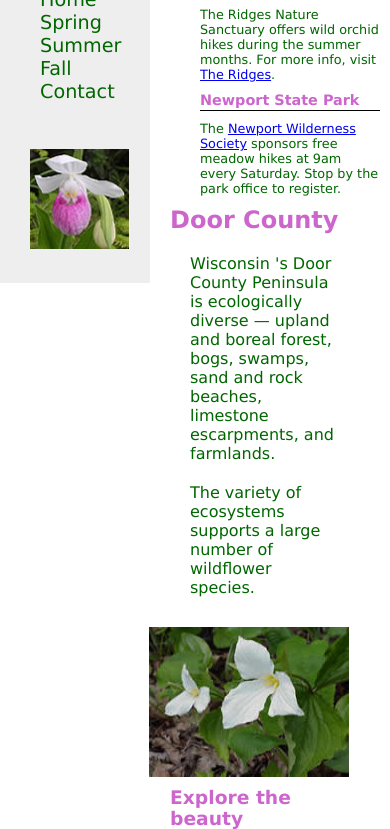
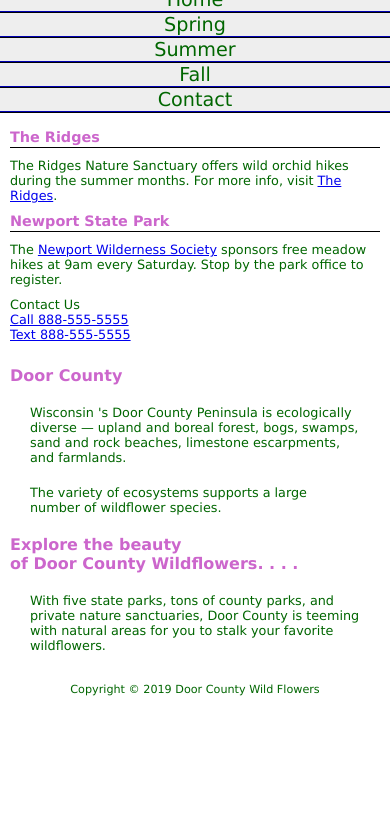
Before and after one commit to 44144-Sp22/ch7inclassnotes1-danielabreu2435, a plain HTML site: page index.html in a window 390 px wide. Shown: the part 152-981 px from the top of the page. After the commit the page ends 868 px from the top, so only its background shows below. Drawn offline with Linux system fonts and the light colour scheme.

Commit message:
ch7inclass finished

```diff
--- a/index.html
+++ b/index.html
@@ -3,7 +3,8 @@
 <head>
 	<title>Door County Wildflowers</title>
 	<meta charset="utf-8">
-    <link rel="stylesheet" href="style.css">
+    <link rel="stylesheet" href="style.css" media="screen">
+		  <link rel="stylesheet" href="stylePrint.css" media="print">
 </head>
 <body>
 <div id="container">
@@ -28,6 +29,10 @@
         <h3>Newport State Park</h3>
         <p class="news">The <a href=" http://www.newportwildernesssociety.org " target="blank">
         Newport Wilderness Society</a> sponsors free meadow hikes at 9am every Saturday. Stop by the park office to register.</p>
+<p class="news">Contact Us<br>
+		<a href="tel: 888-555-555"> Call 888-555-5555</a><br>
+		<a href="sms: 888-555-555"> Text 888-555-5555</a>
+</p>
     </aside>
     <main id="content">
         <h2>Door County</h2>
--- a/style.css
+++ b/style.css
@@ -79,3 +79,38 @@
 .news {font-size: 0.80em;
 	   margin: 10px;
 }
+
+@media only screen and (max-width: 1024px){
+	main {margin: 0px;}
+	body {margin: 0px;}
+	#container {min-width: auto;}
+	nav {float:none; width: auto;}
+	aside {float:none; width: auto;}
+	nav li {display: inline-block; padding: .5em;}
+	nav ul {text-align: center;}
+	h1, h2, h3 {font-size: 120%;}
+	p {font-size: 90%;}
+	nav img {display: none;}
+}
+
+@media only screen and (max-width: 768px) {
+	#container {min-width: auto;}
+	h1,h2,h3 {font-size: 100%;}
+	p, .news {font-size: 80%;}
+	nav, nav ul, nav li {padding: 0px;}
+	nav li {display:block;}
+	nav a {display: block;
+					padding: .0em 0;
+					border-bottom: 2px ridge #00005d;}
+	img {display: none;}
+}
+
+
+
+
+
+
+
+
+
+\
--- /dev/null
+++ b/stylePrint.css
@@ -0,0 +1,65 @@
+/*Add this in so that older browsers know how to display newer HTML5 elements*/
+header, nav, main, footer, aside {display: block;}
+/*By default browser only includes widht/height of the element to determine space to take up,
+by changing the box-sizing to border-box, any padding and border will be included in the width and height
+use universal selector (*) to select all elements*/
+*{box-sizing: border-box;}
+
+body {margin: 0;
+	 background-color: #ffffff;
+}
+#container {color: #006600;
+			font-family: Verdana, Arial, sans-serif;
+}
+header {  background-color: #ffffff;
+          color: #cc66cc;
+          padding: 0 20px;
+          border-bottom: 2px solid #000000;
+}
+nav {
+  display:none;
+}
+
+aside {float: right;
+	 width: 200px;
+
+}
+main {margin: 0 21px 0 160px;
+	padding: 1px 10px 20px 10px;
+	background-color: #ffffff;
+	color: #006600;
+}
+footer {font-size: .70em;
+        text-align: center;
+        color: #006600;
+        background-color: #ffffff;
+        padding-top: 10px;
+}
+h1 {margin-top: 0;
+	font-size: 24pt;
+	text-align: left;
+	text-shadow: 2px 2px 2px #000000;
+}
+header a{display: none;}
+
+main p {margin: 20px;
+}
+main h2, main h3 {color: #cc66cc;
+				background-color: #ffffff;
+}
+.floatright {margin: 10px;
+			float: right;
+}
+aside h3 {padding-bottom: 2px;
+		border-bottom: 1px solid #000000;
+		margin: 10px;
+		font-size: 0.90em;
+		color: #cc66cc;
+}
+.news {font-size: 0.80em;
+	   margin: 10px;
+}
+aside a {
+  text-decoration: none;
+}
+aside a:after {content: "("attr(href)")";}
```
